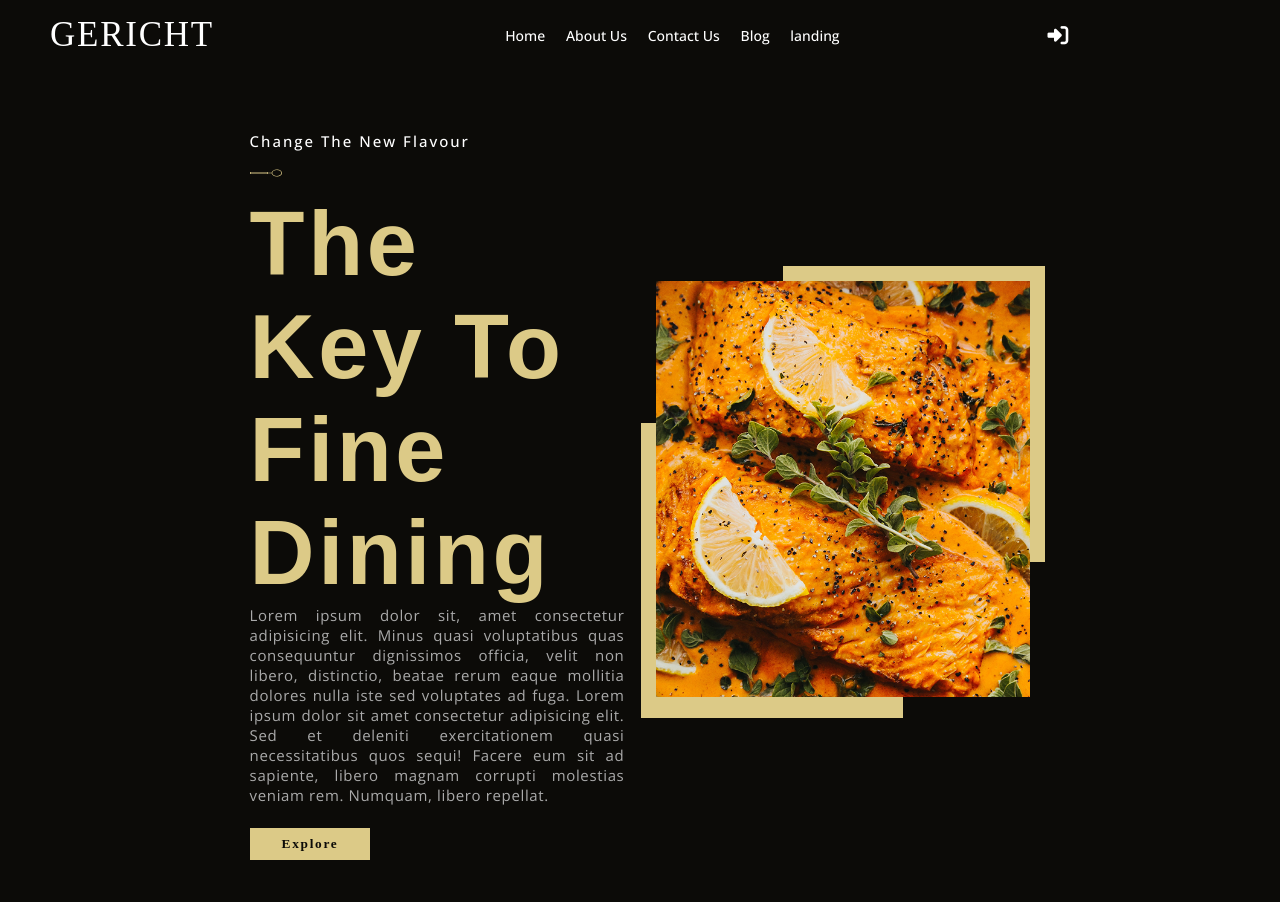
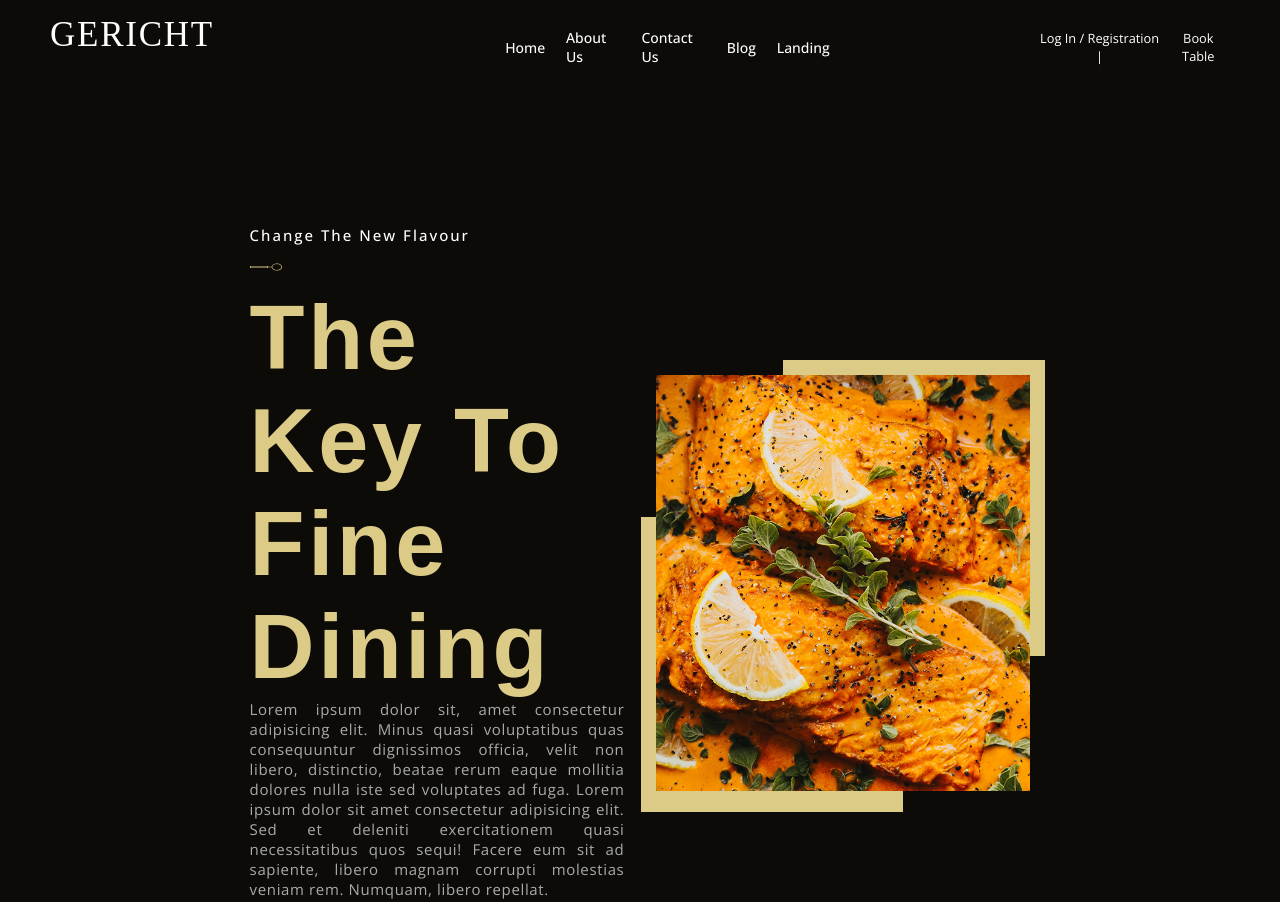
Before and after one commit to Hycienth-Paul025/Gericht, a plain HTML site: page index.html in a window 1280 px wide. Shown: the top 902 px of the page. Drawn offline with nearby package versions, Linux system fonts and the light colour scheme; a web font is replaced by a local one.

Commit message:
Isolated so,e of the function

```diff
--- a/Assets/css/style.css
+++ b/Assets/css/style.css
@@ -43,17 +43,13 @@ header {
   max-width: 100%;
   gap: 14rem;
   padding: 15px 50px;
-  position: fixed;
-  top: 0;
   background: #0c0b08;
-  z-index: 6;
-  transition: box-shadow 0.3s;
 }
 
-/* Add Header-shadow */
+/* Add Header-shadow
 .header-shadow {
   box-shadow: 0 2px 5px #5e5d5d9f;
-}
+}*/
 
 .logo {
   font-size: 35px;
@@ -96,18 +92,8 @@ nav {
 }
 
 .right-navbar .login-box {
-  width: 200px;
-  padding: 0 0.4rem;
-  border-radius: 20px;
-  background: #0c0c0c;
-  position: absolute;
-  right: -84px;
-  box-shadow: 1px -1px 10px #464545e8;
-  display: none;
-}
-
-.right-navbar li:hover .login-box {
-  display: block;
+  display: flex;
+  gap: 5px;
 }
 
 .login-box li {
@@ -116,11 +102,11 @@ nav {
   text-align: center;
   border-radius: 15px;
   font-size: 1vw;
+  transition: color 0.3s ease;
 }
 
 .login-box li:hover {
-  background: #ddd;
-  color: #333;
+  color: #aaa;
 }
 
 /* show login bar */
@@ -131,7 +117,6 @@ nav {
 .left-navbar ul li,
 .login-box li {
   cursor: pointer;
-  transition: color 0.3s, background 0.5s;
 }
 
 .left-navbar ul li:hover {
@@ -1032,7 +1017,7 @@ section.about {
   background: #eed77c;
 }
 
-/* top button */
+/* top button
 
 .top-btn {
   background: #dcca87;
@@ -1060,7 +1045,8 @@ section.about {
 
 .show-btn {
   bottom: 50px;
-}
+}*/
+
 
 /* footer section */
 
--- a/Assets/js/script.js
+++ b/Assets/js/script.js
@@ -1,4 +1,4 @@
-const headerEl = document.querySelector("header");
+/* const headerEl = document.querySelector("header");
 
 window.addEventListener("scroll", addShadow);
 
@@ -10,7 +10,7 @@ function addShadow() {
     headerEl.classList.remove("header-shadow");
   }
 }
-
+ */
 const navBar = document.querySelector("nav");
 
 const navToggle = document
@@ -30,7 +30,7 @@ const current = new Date();
 dateEL.textContent = current.getFullYear();
 
 //show top button
-
+/*
 topbtnEl = document.querySelector(".top-btn");
 
 window.addEventListener("scroll", showTop);
@@ -38,11 +38,12 @@ window.addEventListener("scroll", showTop);
 function showTop() {
   if (window.scrollY >= 75) {
     topbtnEl.classList.add("show-btn");
-  }
-  else {
+  } else {
     topbtnEl.classList.remove("show-btn");
   }
 }
+ */
+
 
 // Swiper JS
 /*
--- a/index.html
+++ b/index.html
@@ -24,9 +24,6 @@
     <link rel="shortcut icon" href="Assets/img/G.png" type="image/x-icon" />
   </head>
   <body>
-
-
-
     <div class="header-container">
       <header class="header-section">
         <div class="logo">Gericht</div>
@@ -37,18 +34,16 @@
               <li>About Us</li>
               <li>Contact Us</li>
               <li>Blog</li>
-              <li>landing</li>
+              <li>Landing</li>
             </ul>
           </div>
-          <ul class="right-navbar">
-            <li>
-              <i class="fa-solid fa-right-to-bracket login"></i>
+          <div class="right-navbar">
+
               <ul class="login-box">
-                <li>Log In / Registration</li>
-                <li>Book Table</li>
+                <li>Log In / Registration | </li>
+                <li> Book Table</li>
               </ul>
-            </li>
-          </ul>
+          </div>
 
           <div class="close">
             <i class="fa-solid fa-x" id="navClose"></i>
@@ -102,8 +97,6 @@
 
     <div class="about-container">
       <section class="about">
-
-
         <div class="about-text-container">
           <div class="left-about-text">
             <h1>About Us</h1>
@@ -164,7 +157,6 @@
             <button>Know More</button>
           </div>
         </div>
-
       </section>
     </div>
 
@@ -1668,11 +1660,11 @@
         </div>
       </section>
     </div>
-
+<!--
     <div class="top-btn">
       <a href="#"><i class="fa-solid fa-arrow-up"></i> </a>
     </div>
-
+ -->
     <div class="footer-container">
       <footer>
         <div class="footer-data">
@@ -1706,12 +1698,11 @@
               />
             </svg>
 
-        <div class="footer-social">
-          <i class="fa-brands fa-facebook"></i>
-          <i class="fa-brands fa-twitter"></i>
-          <i class="fa-brands fa-instagram"></i>
-        </div>
-
+            <div class="footer-social">
+              <i class="fa-brands fa-facebook"></i>
+              <i class="fa-brands fa-twitter"></i>
+              <i class="fa-brands fa-instagram"></i>
+            </div>
           </div>
 
           <div class="footer-working-hours">
@@ -1728,7 +1719,6 @@
             </div>
           </div>
         </div>
-
       </footer>
 
       <div class="reserve">
@@ -1736,7 +1726,6 @@
         &copy; Gericht. All Rights Reserved &reg;
       </div>
     </div>
-
   </body>
 
   <script src="Assets/js/script.js"></script>
```
